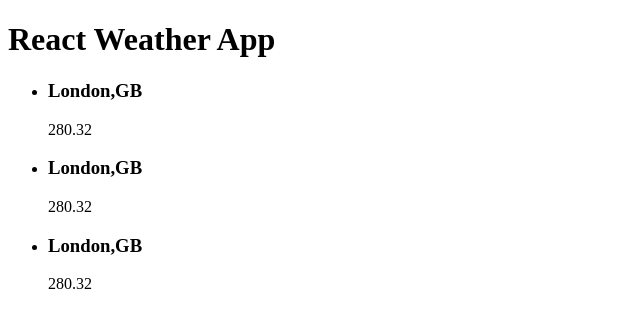
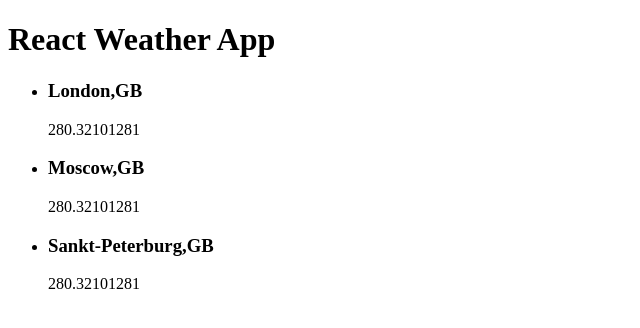
Before and after one commit to LEON2517/react-weather-app, a React app: page / in a window 1280 px wide. Shown: the top 328 px of the page, without its empty margins (0-640 px from the left). Built offline with nearby package versions, Linux system fonts and the light colour scheme.

Commit message:
iteration component list

```diff
--- a/src/components/WeatherDisplay/index.js
+++ b/src/components/WeatherDisplay/index.js
@@ -16,6 +16,8 @@ class WeatherDisplay extends Component {
             <div>
                 <h3>{weather.name},{weather.sys.country}</h3>
                 {weather.main.temp}
+                {weather.main.pressure}
+                {weather.main.humidity}
             </div>
         )
     }
--- a/src/components/WeatherDisplayList/index.js
+++ b/src/components/WeatherDisplayList/index.js
@@ -1,12 +1,15 @@
 import React from 'react'
 import WeatherDisplay from '../WeatherDisplay'
 
+
 function WeatherDisplayList(props) {
+    const articleElements = props.weather.map(weather =>
+        <li key={weather.id}>
+            <WeatherDisplay weather={weather}/>
+        </li>)
     return (
         <ul>
-            <li><WeatherDisplay weather = {props.weather[0]}/></li>
-            <li><WeatherDisplay weather = {props.weather[0]}/></li>
-            <li><WeatherDisplay weather = {props.weather[0]}/></li>
+            {articleElements}
         </ul>
     )
 }
--- a/src/fixtures.js
+++ b/src/fixtures.js
@@ -40,5 +40,89 @@ export const weather = [
         "id": "2643743",
         "name": "London",
         "cod": "200"
+    },
+    {
+        "coord": {
+            "lon": "-0.13",
+            "lat": "51.51"
+        },
+        "weather": [
+            {
+                "id": "300",
+                "main": "Drizzle",
+                "description": "light intensity drizzle",
+                "icon": "09d"
+            }
+        ],
+        "base": "stations",
+        "main": {
+            "temp": "280.32",
+            "pressure": "1012",
+            "humidity": "81",
+            "temp_min": "279.15",
+            "temp_max": "281.15"
+        },
+        "visibility": "10000",
+        "wind": {
+            "speed": "4.1",
+            "deg": "80"
+        },
+        "clouds": {
+            "all": "90"
+        },
+        "dt": "1485789600",
+        "sys": {
+            "type": "1",
+            "id": "5091",
+            "message": "0.0103",
+            "country": "GB",
+            "sunrise": "1485762037",
+            "sunset": "1485794875"
+        },
+        "id": "2643876743",
+        "name": "Moscow",
+        "cod": "200"
+    },
+    {
+        "coord": {
+            "lon": "-0.13",
+            "lat": "51.51"
+        },
+        "weather": [
+            {
+                "id": "300",
+                "main": "Drizzle",
+                "description": "light intensity drizzle",
+                "icon": "09d"
+            }
+        ],
+        "base": "stations",
+        "main": {
+            "temp": "280.32",
+            "pressure": "1012",
+            "humidity": "81",
+            "temp_min": "279.15",
+            "temp_max": "281.15"
+        },
+        "visibility": "10000",
+        "wind": {
+            "speed": "4.1",
+            "deg": "80"
+        },
+        "clouds": {
+            "all": "90"
+        },
+        "dt": "1485789600",
+        "sys": {
+            "type": "1",
+            "id": "5091",
+            "message": "0.0103",
+            "country": "GB",
+            "sunrise": "1485762037",
+            "sunset": "1485794875"
+        },
+        "id": "2234643743",
+        "name": "Sankt-Peterburg",
+        "cod": "200"
     }
 ];
```
